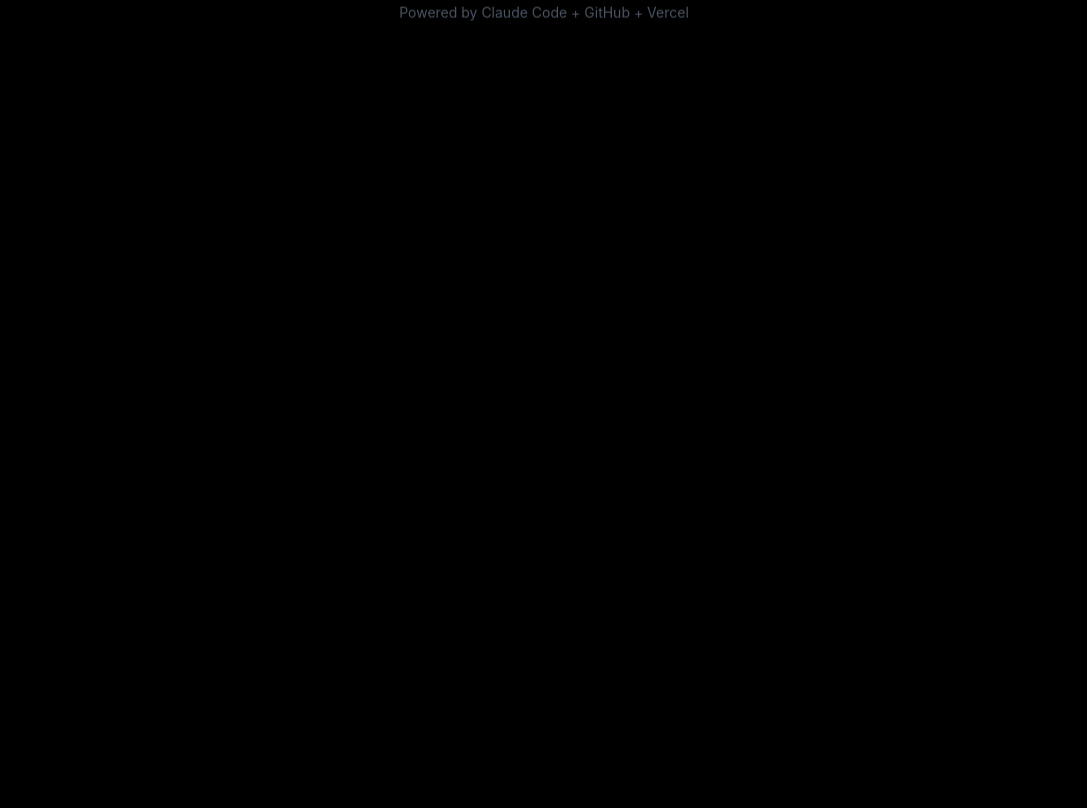
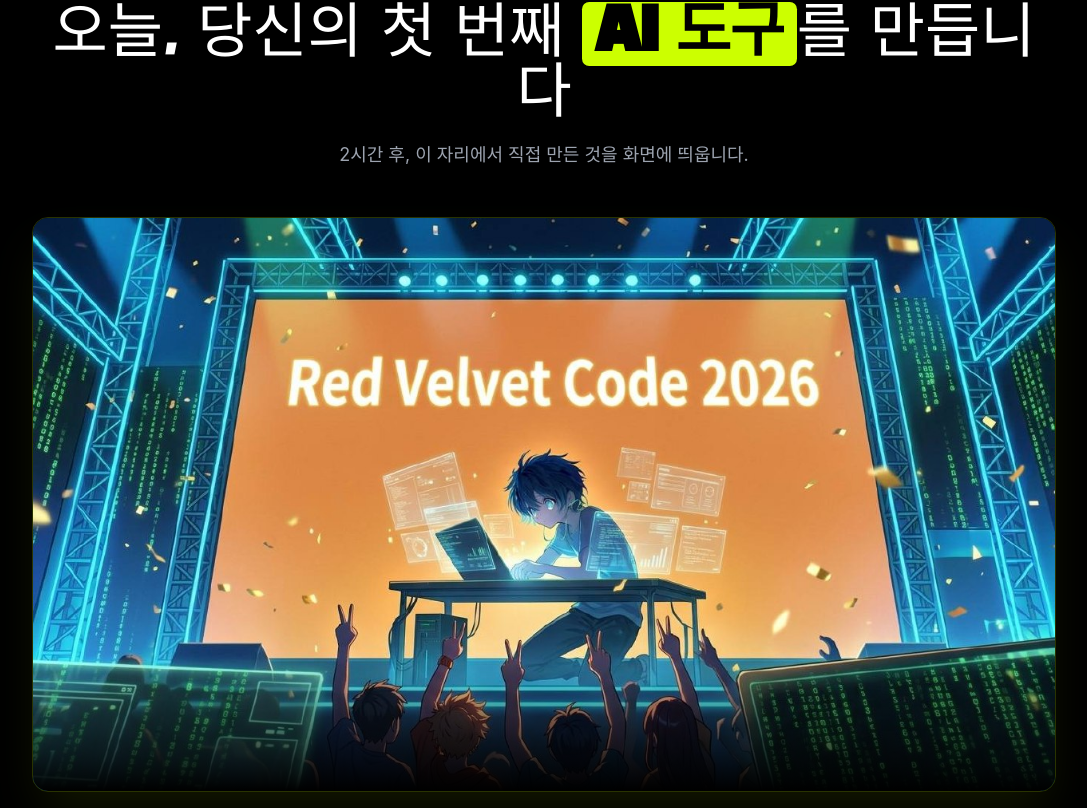
Before and after one commit to seojoonkim/rvcode, a Next.js app: page / in a window 1280 px wide. Shown: the part 8412-9220 px from the top of the page, without its empty margins (96-1183 px from the left). Before the commit the page ends 8483 px from the top, so only its background shows below. Built offline with nearby package versions, Linux system fonts and the light colour scheme; a web font is replaced by a local one.

Commit message:
엔딩 섹션 추가: 완성의 순간 애니 이미지

```diff
--- a/src/app/page.tsx
+++ b/src/app/page.tsx
@@ -4,6 +4,7 @@ import Projects from "@/components/Projects";
 import Timeline from "@/components/Timeline";
 import Preparation from "@/components/Preparation";
 import FAQ from "@/components/FAQ";
+import Ending from "@/components/Ending";
 import Footer from "@/components/Footer";
 
 export default function Home() {
@@ -15,6 +16,7 @@ export default function Home() {
       <Timeline />
       <Preparation />
       <FAQ />
+      <Ending />
       <Footer />
     </main>
   );
--- /dev/null
+++ b/src/components/Ending.tsx
@@ -0,0 +1,31 @@
+import Image from "next/image";
+
+export default function Ending() {
+  return (
+    <section className="relative py-20 px-4 overflow-hidden">
+      <div className="max-w-5xl mx-auto text-center">
+        {/* 임팩트 문구 */}
+        <h2 className="font-display text-4xl md:text-6xl text-white mb-4">
+          오늘, 당신의 첫 번째 <span className="highlight-block">AI 도구</span>를 만듭니다
+        </h2>
+        <p className="text-gray-400 text-lg mb-12">
+          2시간 후, 이 자리에서 직접 만든 것을 화면에 띄웁니다.
+        </p>
+
+        {/* 이미지 — 전체 너비, 약간의 라운드 */}
+        <div className="relative rounded-2xl overflow-hidden border border-neon-lime/20 shadow-2xl shadow-neon-lime/10">
+          <Image
+            src="/images/ending-anime.jpg"
+            alt="RV Code 2026 완성의 순간"
+            width={1200}
+            height={675}
+            className="w-full h-auto"
+            priority
+          />
+          {/* 하단 그라데이션 오버레이 */}
+          <div className="absolute bottom-0 left-0 right-0 h-32 bg-gradient-to-t from-black to-transparent" />
+        </div>
+      </div>
+    </section>
+  );
+}
```
